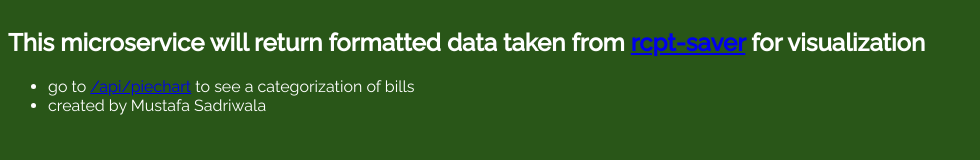
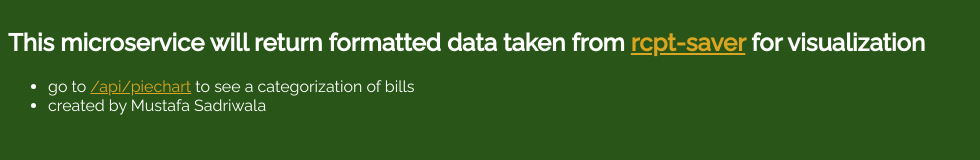
Before and after one commit to Mustafa-Sadriwala/rcpt-visualizer, a website built with webpack: page app/index.html in a window 1280 px wide. Shown: the whole page, without its empty margins (0-980 px from the left). Built offline with nearby package versions, Linux system fonts and the light colour scheme.

Commit message:
hyperlink color change

```diff
--- a/app/index.html
+++ b/app/index.html
@@ -9,9 +9,9 @@
     <body>
       <div id="root">
         <h2 class='d-flex row-justify-center'>This microservice will return formatted data taken from
-          <a href='https://github.com/almadireddy/rcpt-saver'>rcpt-saver</a> for visualization</h2>
+          <a style="color:goldenrod" href='https://github.com/almadireddy/rcpt-saver'>rcpt-saver</a> for visualization</h2>
         <ul>
-          <li>go to <a href='/api/piechart'>/api/piechart</a> to see a categorization of bills</li>
+          <li>go to <a style="color:goldenrod" href='/api/piechart'>/api/piechart</a> to see a categorization of bills</li>
           <li>created by Mustafa Sadriwala</li>
         </ul>
       </div>
```
Also changed, not shown: dist/index.html, dist/main.bundle.js.
